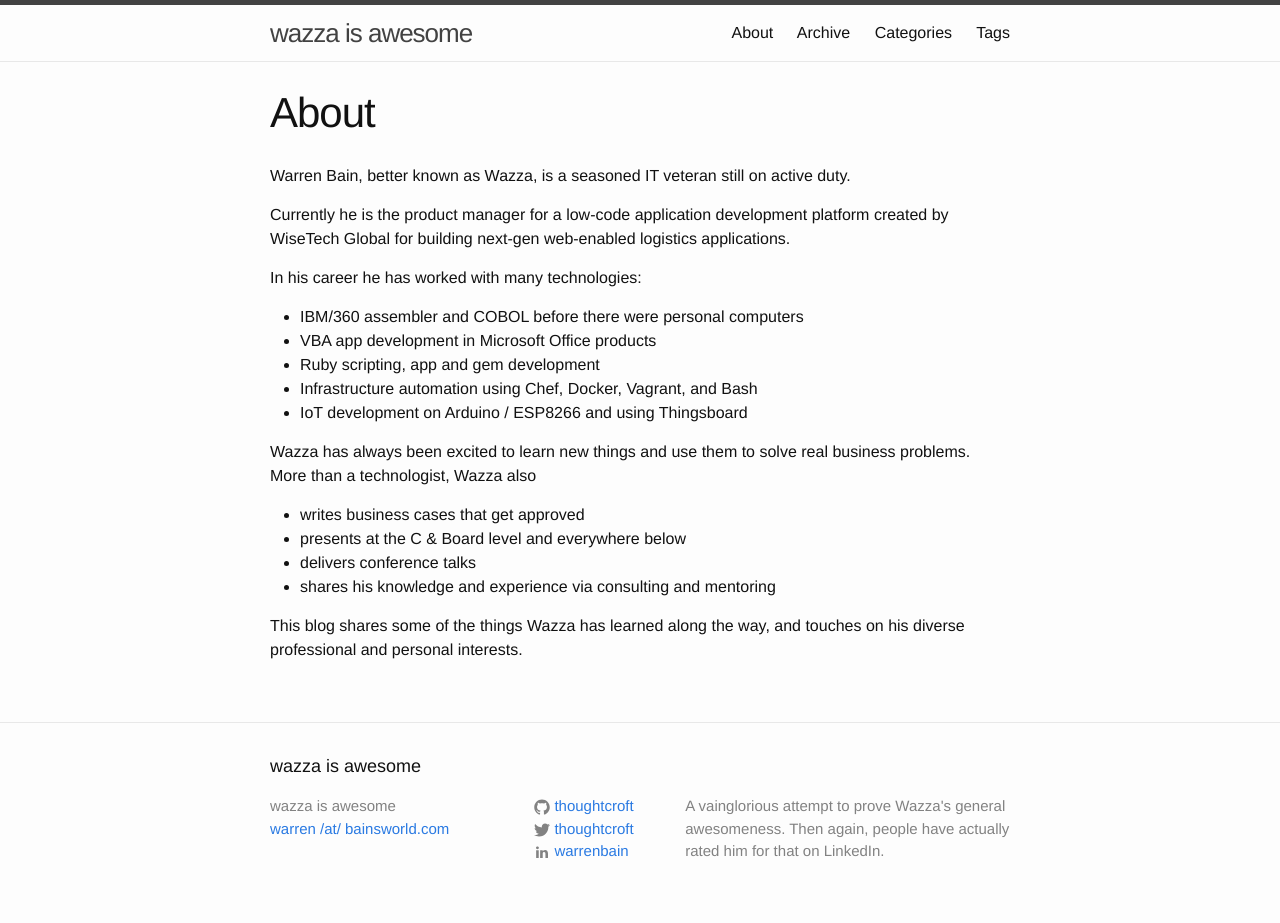
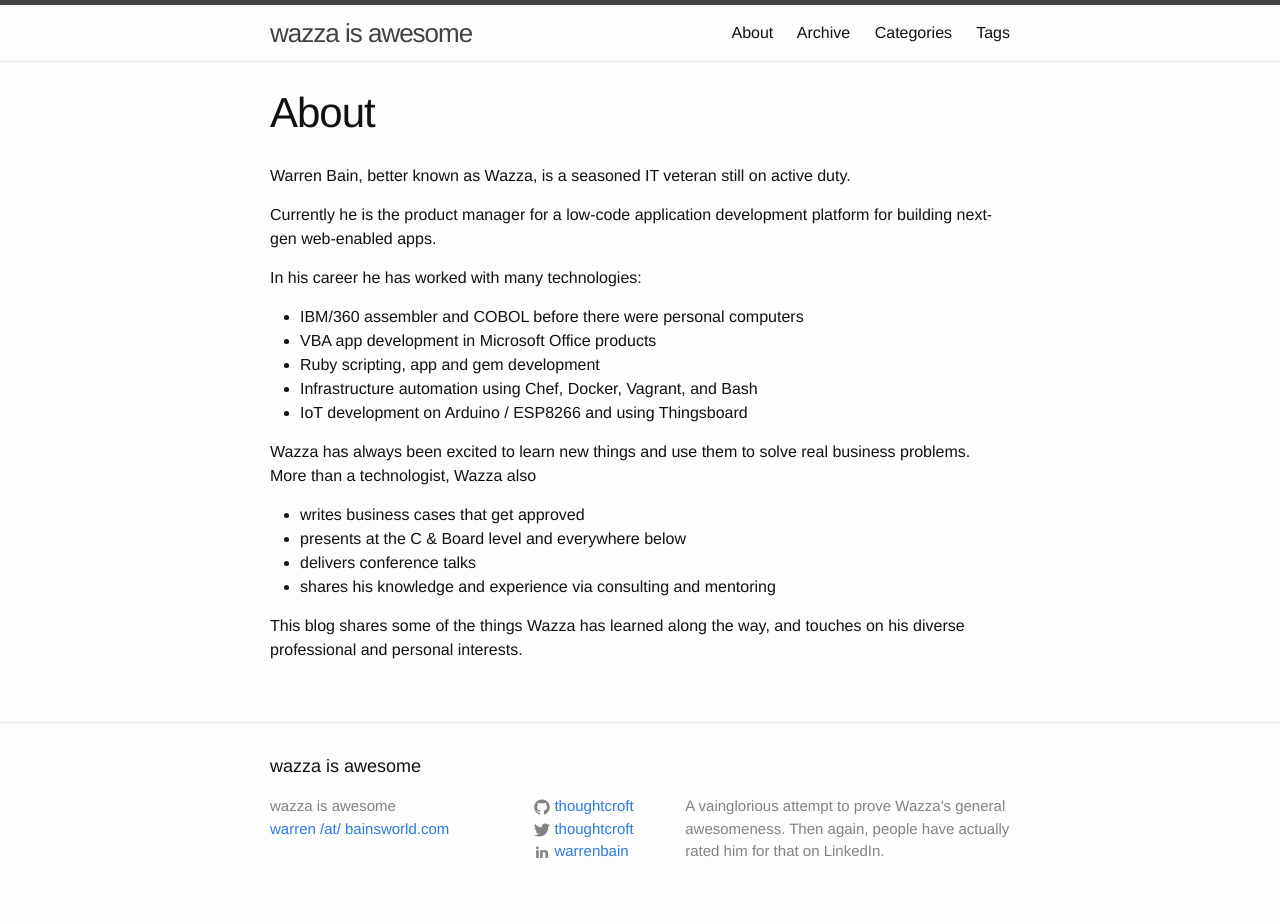
Before and after one commit to thoughtcroft/thoughtcroft.github.io, a Jekyll site: the page built from _pages/about.md, in a window 1280 px wide. Built offline with Jekyll 4.4.1, drawn with Linux system fonts in a browser that asks for light colours.

Commit message:
Update about page

```diff
--- a/_pages/about.md
+++ b/_pages/about.md
@@ -7,8 +7,7 @@
 Warren Bain, better known as Wazza, is a seasoned IT veteran still on active duty.
 
 Currently he is the product manager for a low-code application
-development platform created by WiseTech Global for building next-gen
-web-enabled logistics applications.
+development platform for  building next-gen web-enabled apps.
 
 In his career he has worked with many technologies:
 
```
